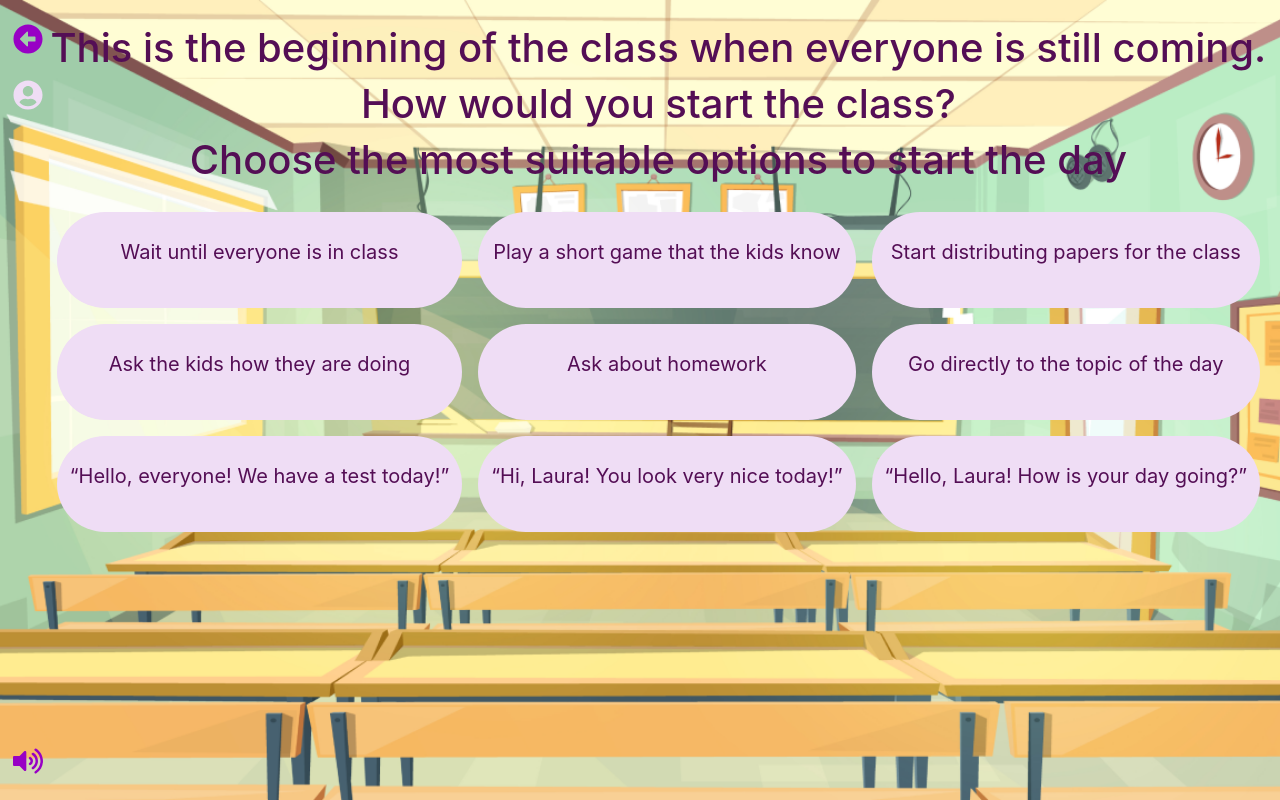
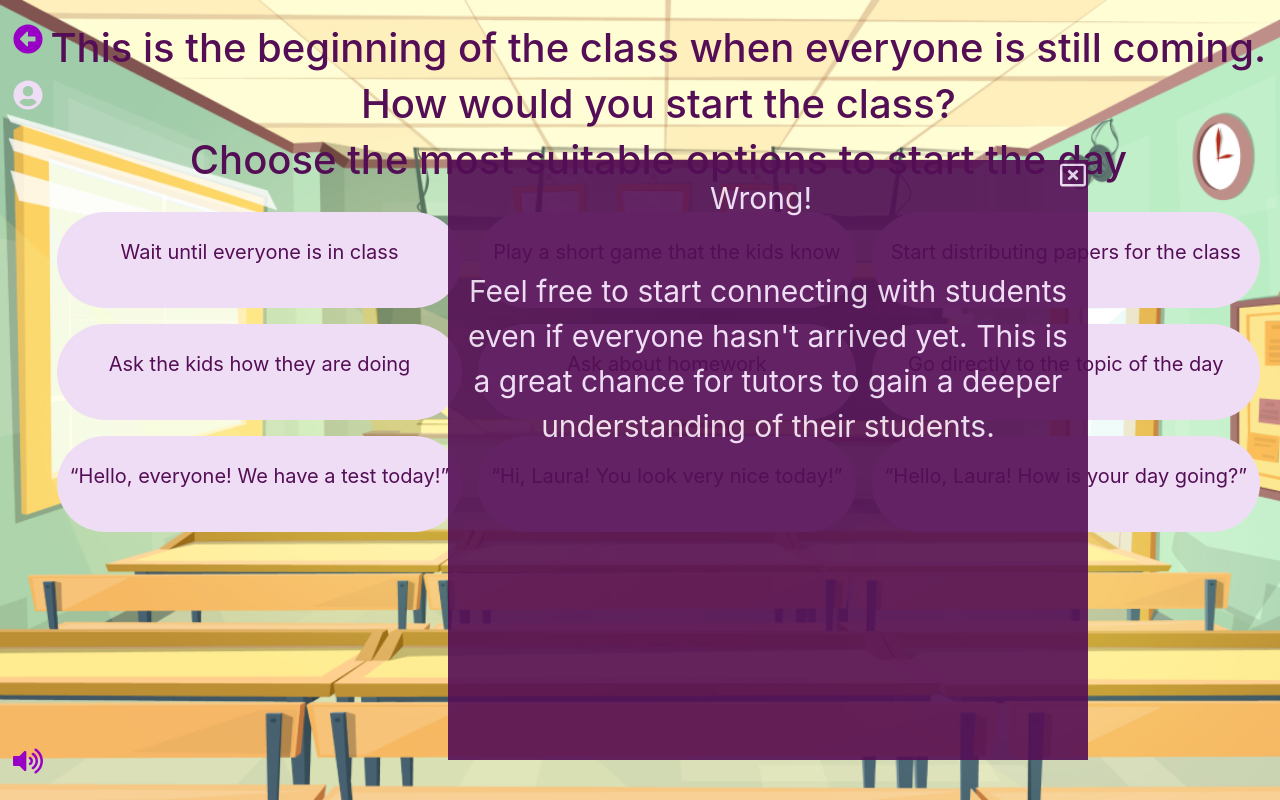
Before and after one commit to mnps4973/ClassSceneries, a React app in the folder classsceneries/: page /classroom/activity1 in a window 1280 px wide. Both pictures are taken after a click on the link "Wait until everyone is in class". Built offline with nearby package versions, Linux system fonts and the light colour scheme.

Commit message:
first activity done

```diff
--- /dev/null
+++ b/classsceneries/src/Components/Popup/Popup.css
@@ -0,0 +1,27 @@
+.popup{
+    background-color: var(--dark-purple);
+    opacity: 0.9;
+    width: 50%;
+    height: 75vh;
+
+    position: absolute;
+    right: 15%;
+    top: 20%;
+    display: none;
+
+    text-align: center;
+}
+
+.popupClose{
+    color: var(--lavender);
+    width: 30px;
+    height: 30px;
+    float: right;
+    padding: 2px;
+}
+
+.popupText{
+    padding: 1rem;
+    color: var(--lavender);
+    font-size: 30px;
+}
--- /dev/null
+++ b/classsceneries/src/Components/Popup/Popup.js
@@ -0,0 +1,29 @@
+/*
+    parameters
+
+    right / wrong
+    text
+    id
+*/
+
+import './Popup.css';
+import React from 'react';
+import {FaRegWindowClose} from 'react-icons/fa';
+
+export default function Popup({data}){
+    const id = 'pop' + data.id;
+    const closeid = 'close' + data.id;
+    setTimeout(function(){
+        document.getElementById(closeid).addEventListener('click', function(){
+            document.getElementById(id).style.display = 'none';
+        }, false);
+    }, 1000);
+
+    return(
+        <div className="popup" id={id}>
+            <FaRegWindowClose id={closeid} className="popupClose"/>
+            <p className="popupText">{data.type}</p>
+            <p className="popupText">{data.text}</p>
+        </div>
+    );
+}
--- a/classsceneries/src/Pages/Activity1/Activity1.css
+++ b/classsceneries/src/Pages/Activity1/Activity1.css
@@ -46,6 +46,7 @@
     color: var(--dark-purple);
 }
 
+
 .grid-container{
     display: grid;
     grid-template-columns: auto auto auto;
--- a/classsceneries/src/Pages/Activity1/Activity1.js
+++ b/classsceneries/src/Pages/Activity1/Activity1.js
@@ -1,9 +1,59 @@
 import classroom from '../../assets/classroom.png';
 import './Activity1.css';
 
+import Popup from '../../Components/Popup/Popup';
+
 import { FaUserCircle, FaArrowAltCircleLeft, FaVolumeUp } from 'react-icons/fa';
 
+
+
 export default function Activity1(){
+    const data1 = {
+        id: '1',
+        type: 'Wrong!',
+        text: 'Feel free to start connecting with students even if everyone hasn\'t arrived yet. This is a great chance for tutors to gain a deeper understanding of their students.',
+    };
+    const data2 = {
+        id: '2',
+        type: 'Right!',
+        text: 'When students enter the classroom, they are transitioning from a different environment and may not be fully focused on their studies. To help them adjust, it is recommended to start the class with a brief, familiar activity known as a ritual. This playful activity can be changed from time to time, but it should have simple rules that are easy to understand. Additionally, the ritual can be related to the skills and habits students should practice during their studies.',
+    };
+    const data3 = {
+        id: '3',
+        type: 'Wrong!',
+        text: 'Starting a class by discussing anything related to the learning process is highly discouraged. This can exacerbate anxiety in students who require ample time to adapt to their studies.',
+    };
+    const data4 = {
+        id: '4',
+        type: 'Right!',
+        text: 'While waiting for everyone to arrive, use this opportunity to engage with students and ensure their well-being. Establishing trust and maintaining a strong relationship is crucial in your role as a tutor. Make sure to take advantage of this time to build rapport and foster a positive learning environment.',
+    };
+    const data5 = {
+        id: '5',
+        type: 'Wrong!',
+        text: 'Although homework is an essential component of the class, it can be overwhelming for students to immerse themselves in their studies right after class.',
+    };
+    const data6 = {
+        id: '6',
+        type: 'Wrong!',
+        text: 'It is advisable to provide students with enough time to adjust to the new environment.',
+    };
+    const data7 = {
+        id: '7',
+        type: 'Wrong!',
+        text: 'It\'s not recommended to begin a class by talking about tests or anything related to the learning process. This can increase anxiety in students who need time to adjust to their studies. Testing is already stressful enough, so it\'s important to consider the timing and approach when announcing them.',
+    };
+    const data8 = {
+        id: '8',
+        type: 'Wrong!',
+        text: 'Focusing too much on appearance can lead students to form incorrect beliefs about the importance of their looks, and may even cause some to feel insecure. Therefore, during class, it is important for tutors to maintain a friendly yet professional demeanor and concentrate on topics related to learning.',
+    };
+    const data9 = {
+        id: '9',
+        type: 'Right!',
+        text: 'To provide effective feedback, teachers should address students by name and specify their behavior. Instead of giving generic feedback like \"Don\'t touch him,\" teachers should acknowledge the student\'s positive actions, like \"Great job keeping your hands to yourself, Laura!\"',
+    };
+
     return(
         <div className="classroom min-vh-100 bg-image" style={{backgroundImage:`url(${classroom})`}}>
             <a className="btn" href="/classroom"><FaArrowAltCircleLeft className="chalkboard"/></a>
@@ -13,20 +63,48 @@ export default function Activity1(){
                 <h1>How would you start the class?</h1>
                 <h1>Choose the most suitable options to start the day</h1>
 
+                <Popup data={data1} />
+                <Popup data={data2} />
+                <Popup data={data3} />
+                <Popup data={data4} />
+                <Popup data={data5} />
+                <Popup data={data6} />
+                <Popup data={data7} />
+                <Popup data={data8} />
+                <Popup data={data9} />
+
                 <div className="grid-container">
-                    <a className="btn grid-item"><p>Wait until everyone is in class</p></a>
-                    <a className="btn grid-item"><p>Play a short game that the kids know</p></a>
-                    <a className="btn grid-item"><p>Start distributing papers for the class</p></a>
-                    <a className="btn grid-item"><p>Ask the kids how they are doing</p></a>
-                    <a className="btn grid-item"><p>Ask about homework</p></a>
-                    <a className="btn grid-item"><p>Go directly to the topic of the day</p></a>
-                    <a className="btn grid-item"><p>“Hello, everyone! We have a test today!”</p></a>
-                    <a className="btn grid-item"><p>“Hi, Laura! You look very nice today!”</p></a>
-                    <a className="btn grid-item"><p>“Hello, Laura! How is your day going?”</p></a>
+                    <a className="btn grid-item wrong" id="1"><p>Wait until everyone is in class</p></a>
+                    <a className="btn grid-item right" id="2"><p>Play a short game that the kids know</p></a>
+                    <a className="btn grid-item wrong" id="3"><p>Start distributing papers for the class</p></a>
+                    <a className="btn grid-item right" id="4"><p>Ask the kids how they are doing</p></a>
+                    <a className="btn grid-item wrong" id="5"><p>Ask about homework</p></a>
+                    <a className="btn grid-item wrong" id="6"><p>Go directly to the topic of the day</p></a>
+                    <a className="btn grid-item wrong" id="7"><p>“Hello, everyone! We have a test today!”</p></a>
+                    <a className="btn grid-item wrong" id="8"><p>“Hi, Laura! You look very nice today!”</p></a>
+                    <a className="btn grid-item right" id="9"><p>“Hello, Laura! How is your day going?”</p></a>
                 </div>
+
 
                 <a className="btn"><FaVolumeUp className="sound"/></a>
             </div>
         </div>
     );
+
 }
+function showPop(id){
+    const show = 'pop' + id;
+    document.getElementById(show).style.display = 'block';
+}
+
+setTimeout(function(){
+    if(document.getElementById('1')) document.getElementById('1').addEventListener('click', (event) => showPop('1'), false);
+    if(document.getElementById('2')) document.getElementById('2').addEventListener('click', (event) => showPop('2'), false);
+    if(document.getElementById('3')) document.getElementById('3').addEventListener('click', (event) => showPop('3'), false);
+    if(document.getElementById('4')) document.getElementById('4').addEventListener('click', (event) => showPop('4'), false);
+    if(document.getElementById('5')) document.getElementById('5').addEventListener('click', (event) => showPop('5'), false);
+    if(document.getElementById('6')) document.getElementById('6').addEventListener('click', (event) => showPop('6'), false);
+    if(document.getElementById('7')) document.getElementById('7').addEventListener('click', (event) => showPop('7'), false);
+    if(document.getElementById('8')) document.getElementById('8').addEventListener('click', (event) => showPop('8'), false);
+    if(document.getElementById('9')) document.getElementById('9').addEventListener('click', (event) => showPop('9'), false);
+}, 1000);
```
